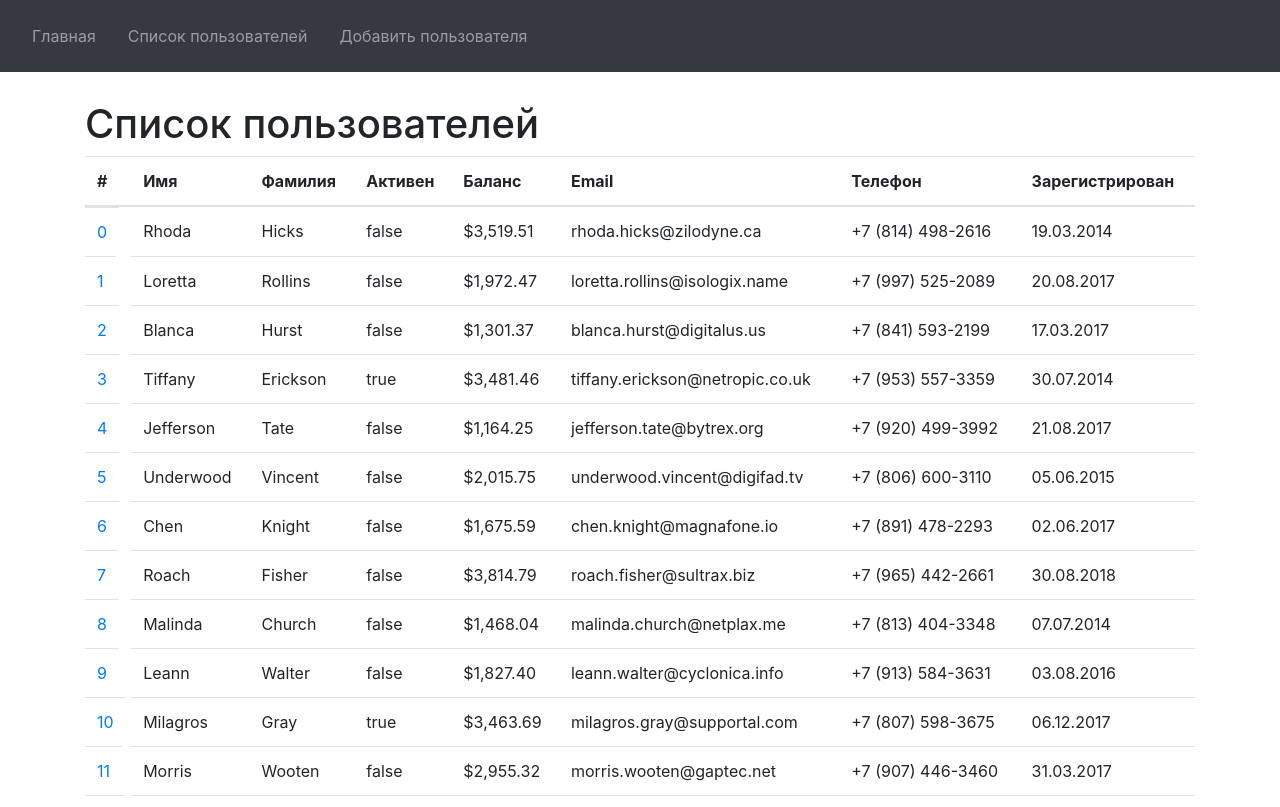
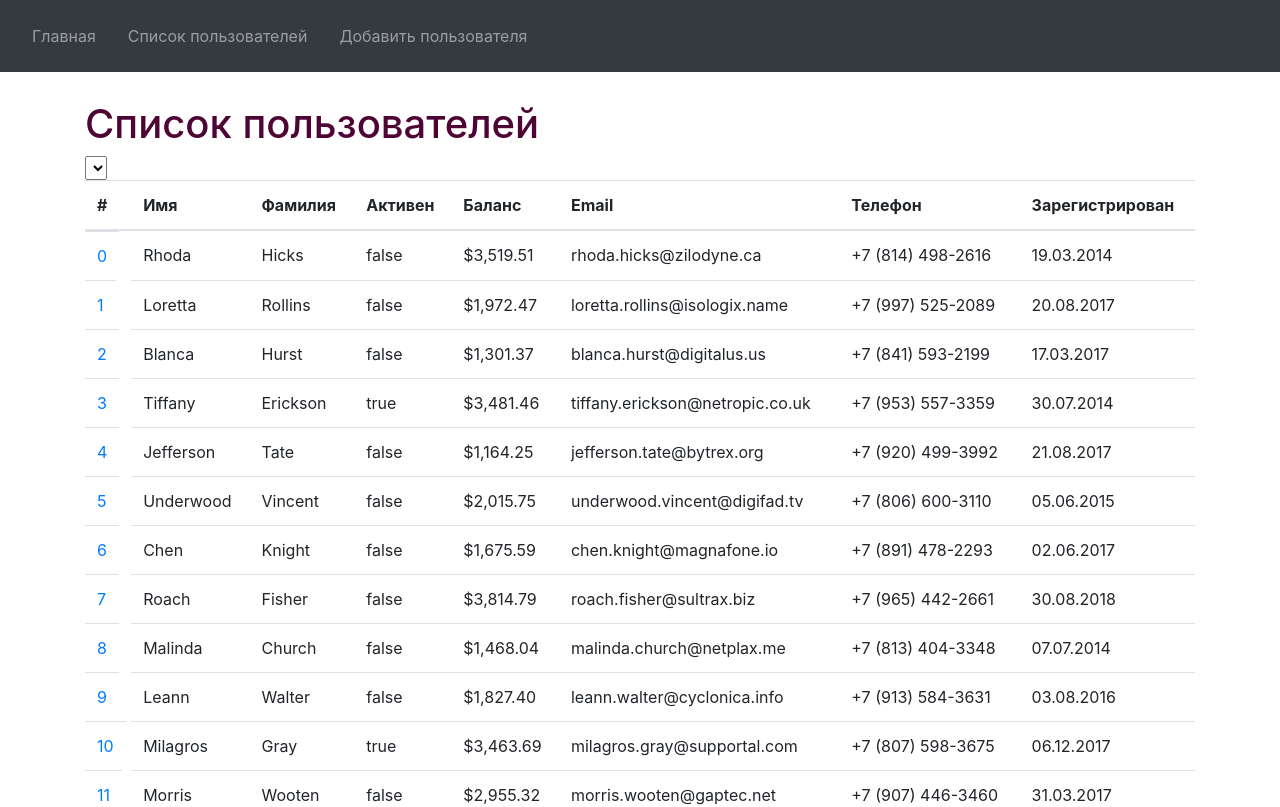
Before and after one commit to iliakut/my_vue_project_2, a Vue app: page /users in a window 1280 px wide. Shown: the top 807 px of the page. Built offline with nearby package versions, Linux system fonts and the light colour scheme; data requests are answered from the project's data file.

Commit message:
pagination

```diff
--- /dev/null
+++ b/src/components/Pagination.vue
@@ -0,0 +1,12 @@
+<template>
+  <rows-per-page/>
+</template>
+
+<script>
+export default {
+  name: 'Pagination',
+  components: {
+    'rows-per-page': () => import('@/components/Pagination/RowsPerPage')
+  }
+}
+</script>
--- /dev/null
+++ b/src/components/Pagination/RowsPerPage.vue
@@ -0,0 +1,11 @@
+<template>
+  <select>
+    Количество пользователей на странице
+  </select>
+</template>
+
+<script>
+export default {
+  name: 'RowsPerPage'
+}
+</script>
--- a/src/components/UserForm.vue
+++ b/src/components/UserForm.vue
@@ -141,5 +141,3 @@ span {
   width: 150px;
 }
 </style>
-<!--
- test git-->
--- a/src/views/Users.vue
+++ b/src/views/Users.vue
@@ -1,6 +1,7 @@
 <template>
   <div class="about">
     <h1>Список пользователей</h1>
+    <pagination-form/>
     <div
       v-if="!users.length"
       class="alert alert-warning">
@@ -13,13 +14,13 @@
 </template>
 
 <script>
-import UserList from '@/components/UserList.vue'
 import axios from 'axios'
 
 export default {
   name: 'Users',
   components: {
-    'user-list': UserList
+    'user-list': () => import('@/components/UserList.vue'),
+    'pagination-form': () => import('@/components/Pagination.vue')
   },
   data: () => ({
     users: []
@@ -39,3 +40,9 @@ export default {
   }
 }
 </script>
+
+<style scoped>
+h1 {
+  color: #4e0435;
+}
+</style>
```
